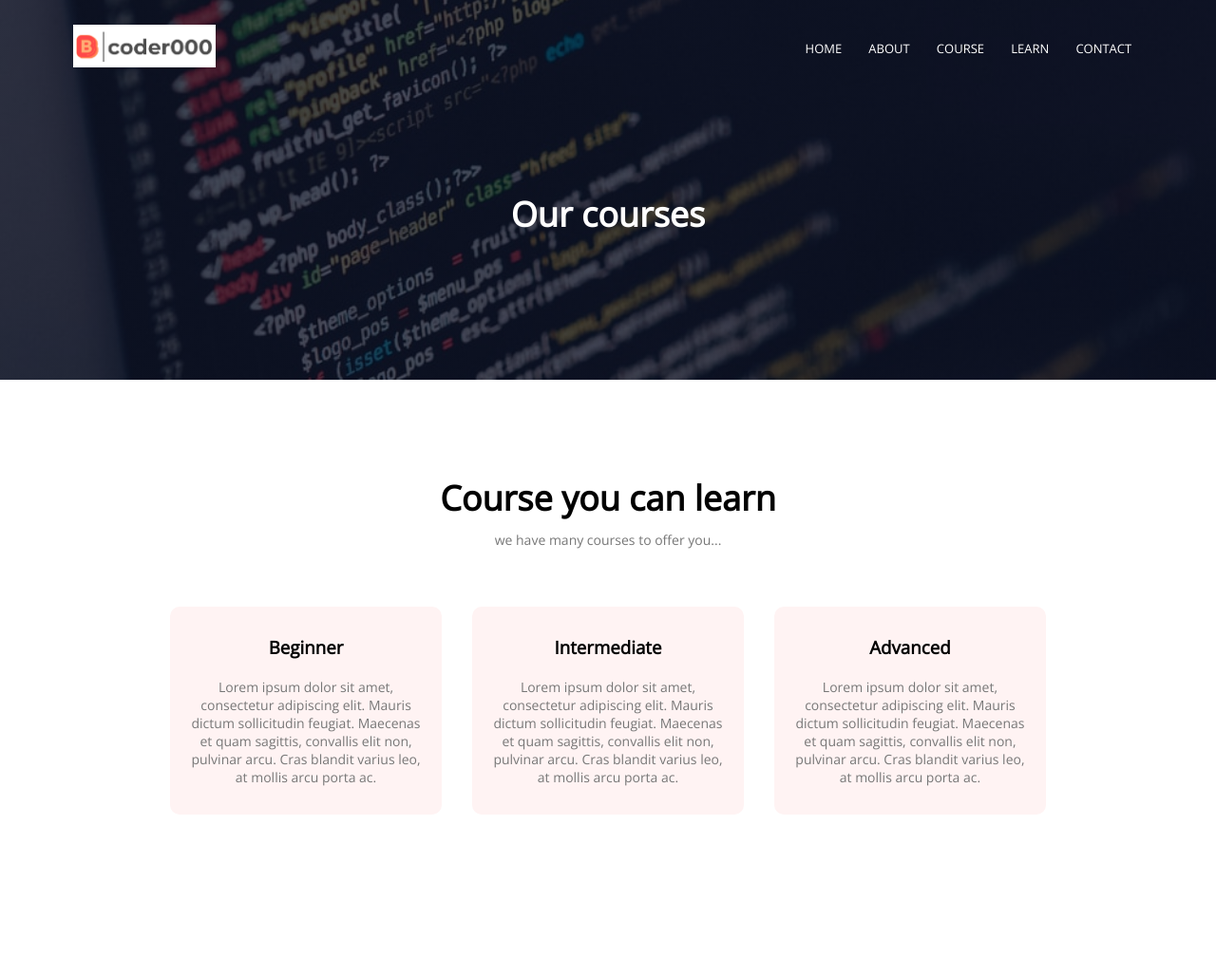
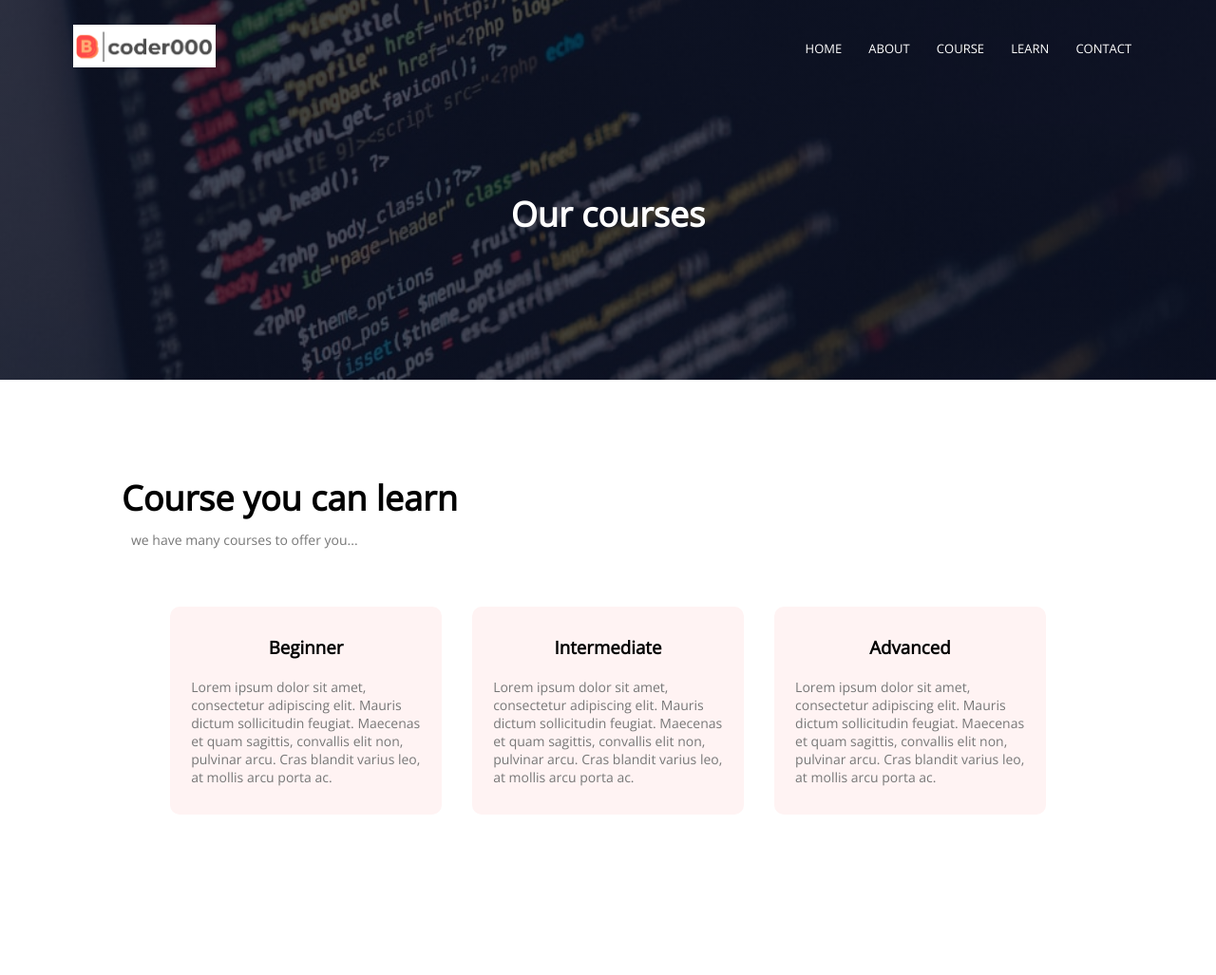
Before and after one commit to anmol-khatri/Coder-website, a PHP site: page /course.html in a window 1280 px wide. Shown: the top 1027 px of the page at 95% size. Run offline with PHP 8.4, Linux system fonts and the light colour scheme; some libraries are stand-ins or nearby versions.

Commit message:
updated text align of course
course from index.html has text align none

```diff
--- a/style.css
+++ b/style.css
@@ -121,7 +121,7 @@ nav .fas{
 .course{
 	width: 80%;
 	margin: auto;
-	text-align: center;
+	text-align: none;
 	padding-top: 100px;
 }
 h1{
```
